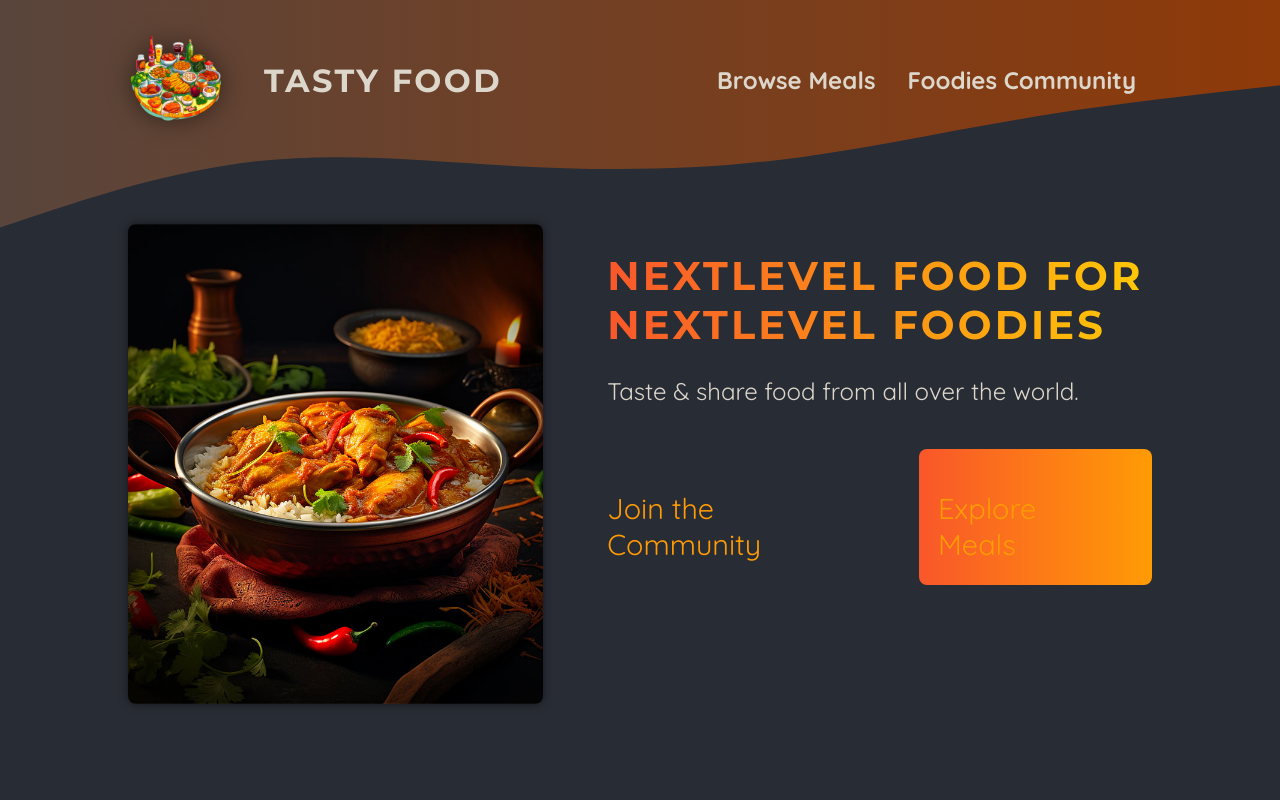
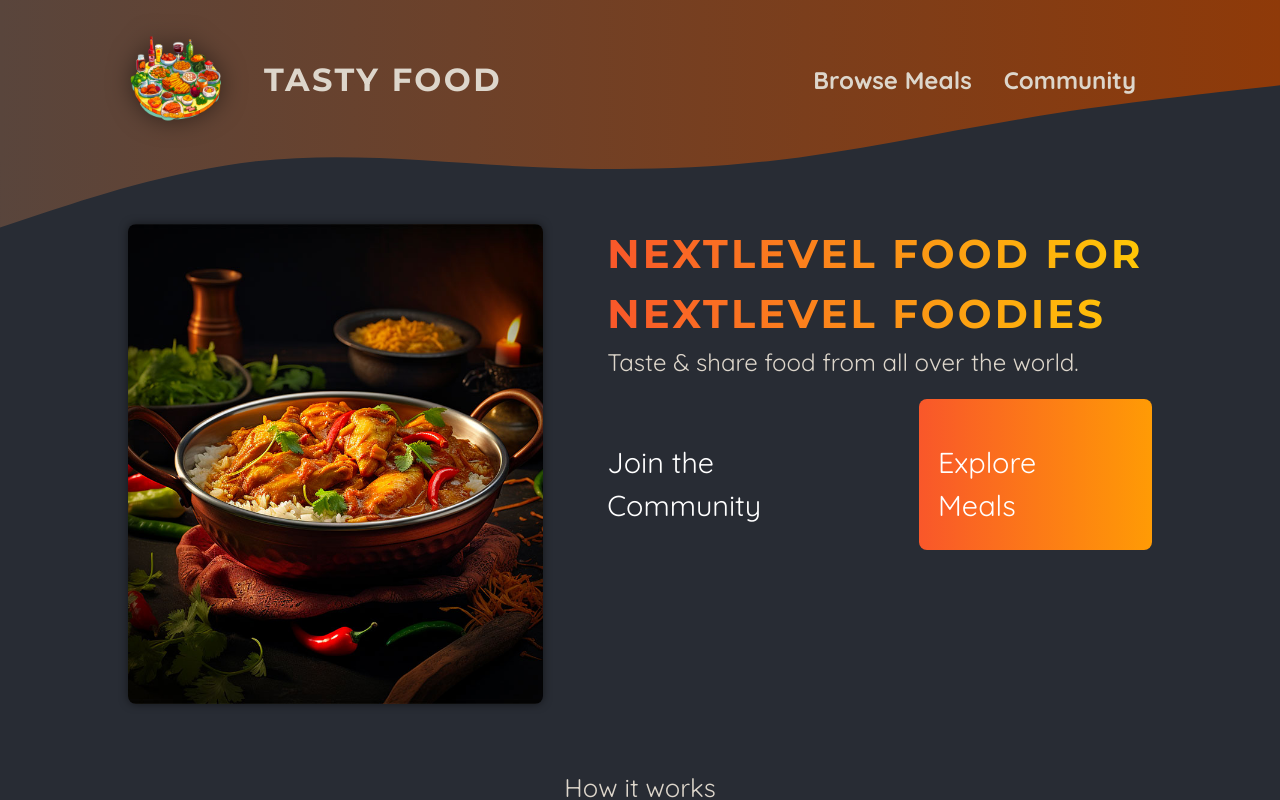
Before and after one commit to BiggestJib/next, a Next.js app: page / in a window 1280 px wide. Shown: the top 800 px of the page. Built offline with nearby package versions, Linux system fonts and the light colour scheme.

Commit message:
still developing

```diff
--- a/app/globals.css
+++ b/app/globals.css
@@ -1,4 +1,8 @@
 @import url("https://fonts.googleapis.com/css2?family=Quicksand:wght@400;600;700&family=Montserrat:wght@400;700&display=swap");
+
+@tailwind base;
+@tailwind components;
+@tailwind utilities;
 
 * {
   box-sizing: border-box;
--- a/app/page.js
+++ b/app/page.js
@@ -42,7 +42,7 @@ export default function Home({ params }) {
               whileHover={{ scale: 1.1 }}
               whileTap={{ scale: 0.9 }}
             >
-              <Link className={classes.motion} href="/meals">
+              <Link className={`text-white ${classes.motion}`} href="/meals">
                 Explore Meals
               </Link>
             </motion.div>
--- a/app/page.module.css
+++ b/app/page.module.css
@@ -54,7 +54,7 @@
 .cta .motion:first-child {
   background: transparent;
   font-weight: normal;
-  color: #ff9b05;
+  color: #ffffff;
   padding-left: 0;
 }
 
--- a/components/main-header/main-header.jsx
+++ b/components/main-header/main-header.jsx
@@ -21,7 +21,7 @@ export default function MainHeader() {
           <ul>
             <li>
               <NavLink href="/meals">Browse Meals</NavLink>
-              <NavLink href="/community">Foodies Community</NavLink>
+              <NavLink href="/community">Community</NavLink>
             </li>
           </ul>
         </nav>
--- /dev/null
+++ b/lib/utils.js
@@ -0,0 +1,6 @@
+import { clsx } from "clsx"
+import { twMerge } from "tailwind-merge"
+
+export function cn(...inputs) {
+  return twMerge(clsx(inputs))
+}
--- /dev/null
+++ b/postcss.config.js
@@ -0,0 +1,6 @@
+module.exports = {
+  plugins: {
+    tailwindcss: {},
+    autoprefixer: {},
+  },
+}
--- /dev/null
+++ b/tailwind.config.js
@@ -0,0 +1,77 @@
+/** @type {import('tailwindcss').Config} */
+module.exports = {
+  darkMode: ["class"],
+  content: [
+    './pages/**/*.{js,jsx}',
+    './components/**/*.{js,jsx}',
+    './app/**/*.{js,jsx}',
+    './src/**/*.{js,jsx}',
+  ],
+  prefix: "",
+  theme: {
+    container: {
+      center: true,
+      padding: "2rem",
+      screens: {
+        "2xl": "1400px",
+      },
+    },
+    extend: {
+      colors: {
+        border: "hsl(var(--border))",
+        input: "hsl(var(--input))",
+        ring: "hsl(var(--ring))",
+        background: "hsl(var(--background))",
+        foreground: "hsl(var(--foreground))",
+        primary: {
+          DEFAULT: "hsl(var(--primary))",
+          foreground: "hsl(var(--primary-foreground))",
+        },
+        secondary: {
+          DEFAULT: "hsl(var(--secondary))",
+          foreground: "hsl(var(--secondary-foreground))",
+        },
+        destructive: {
+          DEFAULT: "hsl(var(--destructive))",
+          foreground: "hsl(var(--destructive-foreground))",
+        },
+        muted: {
+          DEFAULT: "hsl(var(--muted))",
+          foreground: "hsl(var(--muted-foreground))",
+        },
+        accent: {
+          DEFAULT: "hsl(var(--accent))",
+          foreground: "hsl(var(--accent-foreground))",
+        },
+        popover: {
+          DEFAULT: "hsl(var(--popover))",
+          foreground: "hsl(var(--popover-foreground))",
+        },
+        card: {
+          DEFAULT: "hsl(var(--card))",
+          foreground: "hsl(var(--card-foreground))",
+        },
+      },
+      borderRadius: {
+        lg: "var(--radius)",
+        md: "calc(var(--radius) - 2px)",
+        sm: "calc(var(--radius) - 4px)",
+      },
+      keyframes: {
+        "accordion-down": {
+          from: { height: "0" },
+          to: { height: "var(--radix-accordion-content-height)" },
+        },
+        "accordion-up": {
+          from: { height: "var(--radix-accordion-content-height)" },
+          to: { height: "0" },
+        },
+      },
+      animation: {
+        "accordion-down": "accordion-down 0.2s ease-out",
+        "accordion-up": "accordion-up 0.2s ease-out",
+      },
+    },
+  },
+  plugins: [require("tailwindcss-animate")],
+}
```
Also changed, not shown: package.json (+10 -1 lines), components.json (added), 2 other files (tests, documents, lock files or other folders).
